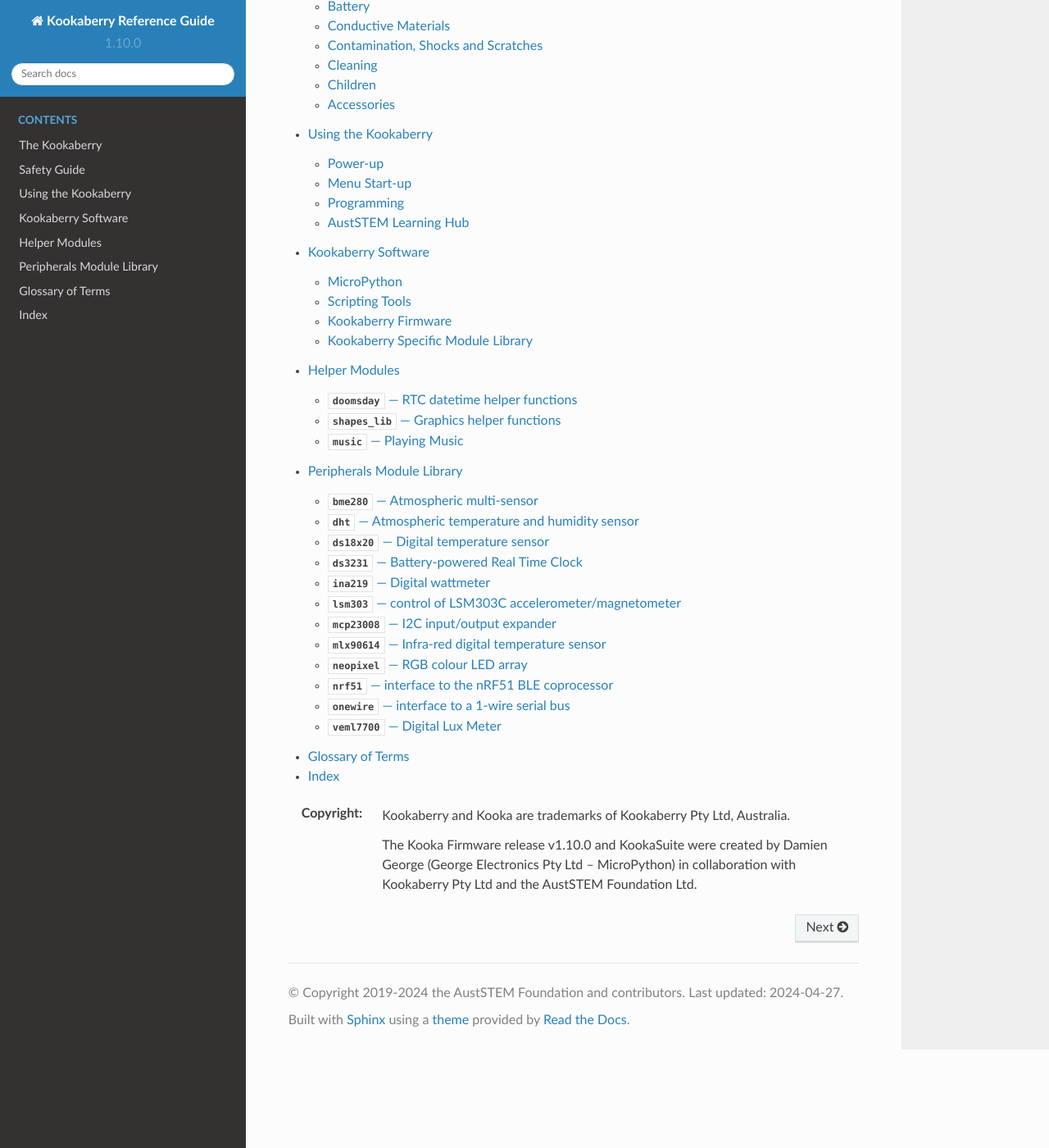
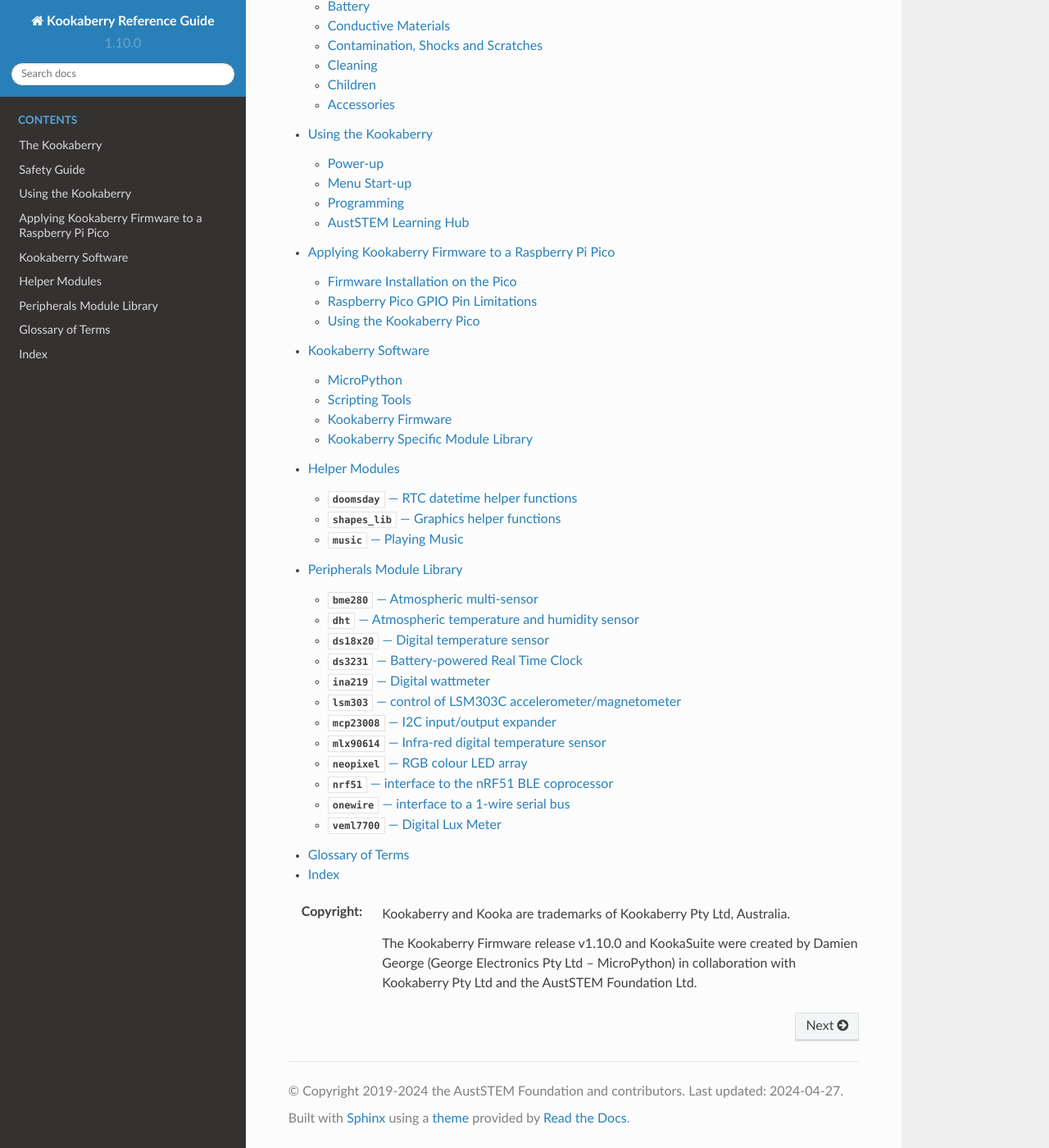
Before and after one commit to TDStrasser/Kookaberry-Reference-Guide, a Sphinx documentation site: the page built from docs/source/index.rst, in a window 1280 px wide and 1400 px high, scrolled down 704 px. Shown: the whole window at 82% size. Built offline with Sphinx 7.4.7 and the Read the Docs theme 2.0.0, drawn with Linux system fonts in a browser that asks for light colours; some of the changed lines change nothing that is shown.

Commit message:
Added description for using the Pico microcomputer board.

```diff
--- a/docs/source/index.rst
+++ b/docs/source/index.rst
@@ -23,6 +23,7 @@
   kookaberry.rst
   safety.rst
   using.rst
+  pico.rst
   software.rst
   helpers.rst
   peripherals.rst
@@ -36,5 +37,5 @@
 
    Kookaberry and Kooka are trademarks of Kookaberry Pty Ltd, Australia.
 
-   The Kooka Firmware release v1.10.0 and KookaSuite were created by Damien George (George Electronics Pty Ltd – MicroPython)
+   The Kookaberry Firmware release v1.10.0 and KookaSuite were created by Damien George (George Electronics Pty Ltd – MicroPython)
    in collaboration with Kookaberry Pty Ltd and the AustSTEM Foundation Ltd.
--- /dev/null
+++ b/docs/source/pico.rst
@@ -0,0 +1,62 @@
+Applying Kookaberry Firmware to a Raspberry Pi Pico
+===================================================
+
+The standard `Raspberry Pi Pico <https://www.raspberrypi.com/documentation/microcontrollers/raspberry-pi-pico.html>`_
+microcomputer may be used with **Kookaberry** firmware V1.10.0 onwards
+to provide the software functionality that is available on a standard **Kookaberry** RP2040 microcomputer.
+
+The Pico, however, does not have the physical OLED display, LEDs, buttons, JST-PH GPIO connectors, accelerometer / magnetometer, and digital packet radio
+that the **Kookaberry** is equipped with.
+
+The **Kookaberry** display, buttons and LEDs are available to use in virtual form through the **KookaSuite** programming tools,
+using the *Show Display* options on **KookaBlockly** and **KookaIDE**, or through the **KookaTW** app.
+
+See https://kookablockly-reference-guide.readthedocs.io/en/latest/index.html for instructions on using **KookaBlockly**.
+
+Firmware Installation on the Pico
+---------------------------------
+
+.. note::
+
+    **Kookaberry** firmware is compatible only with the Pico, and not with the other models (Pico-W, Pico-H, Pico-WH).
+
+To install the firmware on the Pico:
+
+1.	Download it from the GitHub repository: https://github.com/kookaberry/kooka-releases/releases
+2.	Unzip the downloaded file and go to the rp2040 folder to reveal two files: kooka_rp2040.bin and kooka_rp2040_mboot.uf2.
+3.	Hold down the BOOTSEL button on the Pico while connecting it to the USB port on the PC that contains the downloaded file.
+1.  Load the bootloader (kooka_rp2040_mboot.uf2) onto the Pico by dragging/dropping the file onto the Pico's USB drive.
+2.  The Pico should then mount as a USB drive named "KOOKABERRY."  If not, unplug the Pico and reconnect to the USB port.
+6.	Open the KOOKABERRY drive, drag/drop the kooka_rp2040.bin file to the root directory, and unlpug then reconnect the Pico.
+6.	The green LED on the Pico will flash during the loading process, and two folders ("app" and "lib") will appear in the
+KOOKABERRY drive after loading is complete.
+
+Raspberry Pico GPIO Pin Limitations
+-----------------------------------
+
+The Raspberry Pi Pico board has preset functions for four of the GPIO RP2040 pins, with 26 pins exposed on the Pico board out of 30 possibilities.
+
+Key internal pin assignments on Raspberry Pi Pico include:
+•	GPIO 23: Used for Power Control, affecting the onboard regulator.
+•	GPIO 24: Monitors the state of VBUS.
+•	GPIO 25: Connected to an onboard Green LED.
+•	GPIO 29: Monitors VSYS internally and connects to ADC3.
+
+The Kookaberry firmware also reserves some pins for internal functions, and these will not be available for general programming use:
+
+•	GPIO 0, 1, 2, 3: Nordic nRF52 packet radio SPI Bus.
+•	GPIO 21, 22: Nordic nRF52 packet radio SWCLK and SWDIO.
+•	GPIO 18, 19: LSM303 Accelerometer/Magnetometer I2C SCL/SDA.
+•	GPIO 2, 3, 7, 20: Blue OLED 128x64 Display (sh1106 controller) - SPI Bus.
+•	GPIO 6: Software RESET.
+
+Using the Kookaberry Pico
+-------------------------
+
+The Pico board fitted with pin headers may be used in conjunction with prototyping bread-boards or Pico break-out boards
+to facilitate wiring to peripherals and power.
+
+The Pico boards may also be used in conjunction with purpose-built **Quokka** [#f1]_ Pico Break Out Modules which expose the available GPIO pins
+plus give access to the Kookaberry V2 assigned connectors P1 through P5 as JST-PH connectors.
+
+.. [#f1] *Quokka* is a trademark of Dinsdale and Associates.
```
